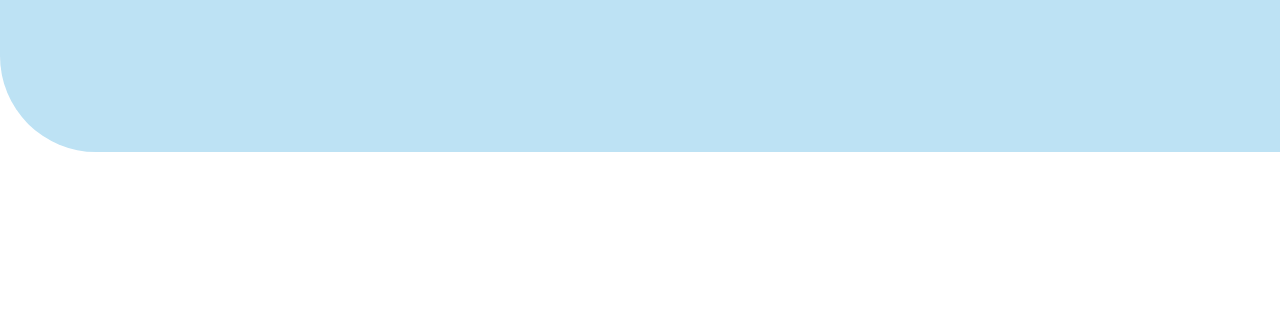
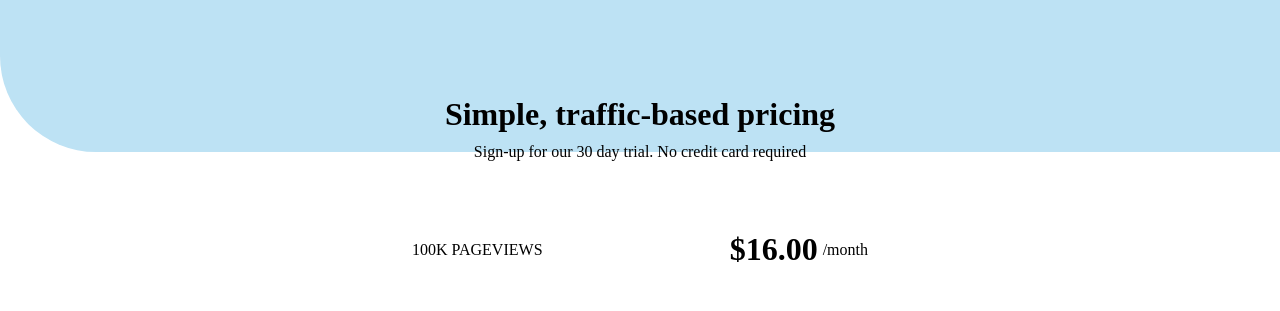
Before and after one commit to witehound/friendly-tribble, a plain HTML site: page box_four/index.html in a window 1280 px wide. Shown: the part 208-519 px from the top of the page. Drawn offline with Linux system fonts and the light colour scheme.

Commit message:
second commit for box four

```diff
--- a/box_four/index.html
+++ b/box_four/index.html
@@ -9,5 +9,20 @@
   </head>
   <body>
     <div class="bg"></div>
+    <div class="container">
+      <div class="top">
+        <h1>Simple, traffic-based pricing</h1>
+        <p>Sign-up for our 30 day trial. No credit card required</p>
+      </div>
+      <div class="bottom">
+        <div class="bone">
+          <p>100K PAGEVIEWS</p>
+          <div class="price">
+            <h1>$16.00</h1>
+            /month
+          </div>
+        </div>
+      </div>
+    </div>
   </body>
 </html>
--- a/box_four/style.css
+++ b/box_four/style.css
@@ -6,6 +6,11 @@
 
 body {
   position: relative;
+  display: flex;
+  align-items: center;
+  justify-content: center;
+  width: 100vw;
+  height: 100vh;
 }
 
 .bg {
@@ -16,4 +21,46 @@ body {
   width: 100vw;
   height: 45vh;
   border-bottom-left-radius: 6rem;
+  z-index: -100;
 }
+
+.container {
+  padding: 20px;
+  width: 100%;
+  display: flex;
+  align-items: center;
+  justify-content: center;
+  flex-direction: column;
+  gap: 50px;
+}
+
+.top {
+  display: flex;
+  justify-content: center;
+  align-items: center;
+  gap: 10px;
+  flex-direction: column;
+}
+
+.bottom {
+  background-color: white;
+  width: 40%;
+  display: flex;
+  padding: 20px;
+  align-items: center;
+  justify-content: center;
+  border-radius: 3px;
+}
+
+.bone {
+  width: 100%;
+  display: flex;
+  align-items: center;
+  justify-content: space-between;
+}
+
+.price {
+  display: flex;
+  align-items: center;
+  gap: 5px;
+}
```
